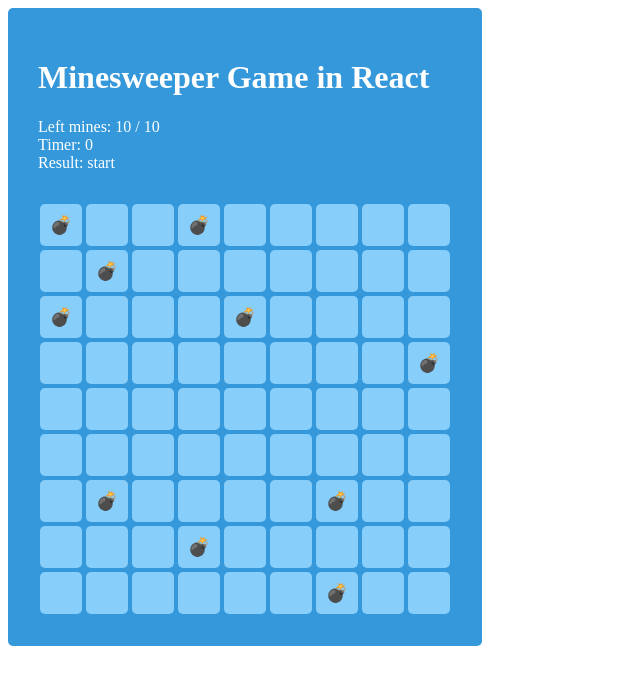
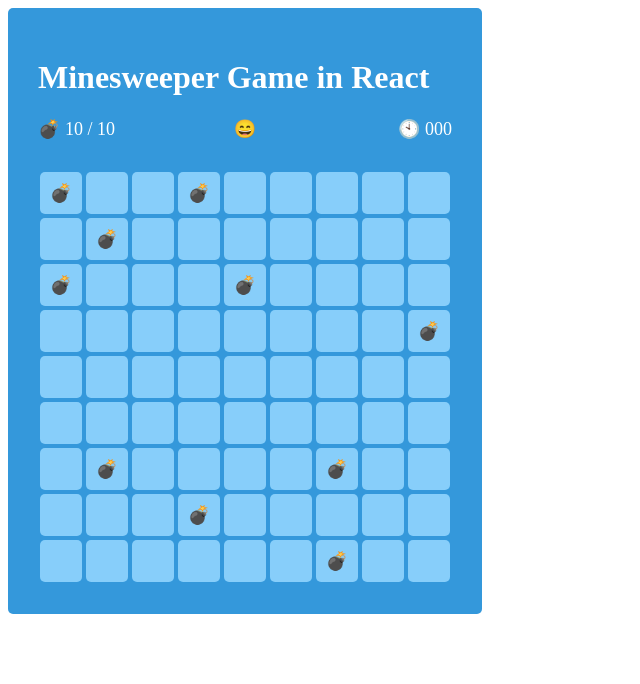
Before and after one commit to nbsp1221/react-minesweeper-game, a React app: page / in a window 1280 px wide. Both pictures are taken after a click on the button "Start". Shown: the top 684 px of the page, without its empty margins (0-640 px from the left). Built offline with nearby package versions, Linux system fonts and the light colour scheme.

Commit message:
Create `Status` component

```diff
--- a/src/components/index.js
+++ b/src/components/index.js
@@ -1,3 +1,4 @@
 export { default as Settings } from './settings/Settings';
+export { default as Status } from './status/Status';
 export { default as Board } from './board/Board';
 export { default as Cell } from './board/Cell';
--- /dev/null
+++ b/src/components/status/Status.jsx
@@ -0,0 +1,19 @@
+import React from 'react';
+import { Wrapper, Mine, ControlButton, Timer } from './StatusStyle';
+
+const Status = ({
+	leftMineCount,
+	mineCount,
+	resultEmoji,
+	elapsedTime
+}) => {
+	return (
+		<Wrapper>
+			<Mine>💣 {leftMineCount} / {mineCount}</Mine>
+			<ControlButton title="Restart">{resultEmoji}</ControlButton>
+			<Timer>🕙 {elapsedTime}</Timer>
+		</Wrapper>
+	);
+};
+
+export default Status;
--- /dev/null
+++ b/src/components/status/StatusStyle.jsx
@@ -0,0 +1,22 @@
+import styled from 'styled-components';
+
+export const Wrapper = styled.div`
+	display: flex;
+	font-size: 18px;
+	margin-top: 20px;
+`;
+
+export const Mine = styled.div`
+	flex: 1;
+	text-align: left;
+`;
+
+export const ControlButton = styled.div`
+	cursor: pointer;
+	text-align: center;
+`;
+
+export const Timer = styled.div`
+	flex: 1;
+	text-align: right;
+`;
--- a/src/containers/status/Status.jsx
+++ b/src/containers/status/Status.jsx
@@ -1,6 +1,7 @@
-import React, { useEffect } from 'react';
+import React, { useEffect, useCallback } from 'react';
 import { connect } from 'react-redux';
 import { updateElapsedTime } from '../../store/modules/control';
+import { Status } from '../../components';
 
 const StatusContainer = ({
 	gameState,
@@ -24,14 +25,26 @@ const StatusContainer = ({
 		};
 	}, [enableTimer]);
 
+	const getResultEmoji = useCallback((gameState) => {
+		switch (gameState) {
+			case 'win':
+				return '😎';
+			case 'lose':
+				return '😢';
+			default:
+				return '😄';
+		}
+	}, [gameState])
+
 	return (
 		<>
 			{gameState !== 'init' &&
-			<div>
-				<div>Left mines: {mineCount - flagCount} / {mineCount}</div>
-				<div>Timer: {elapsedTime}</div>
-				<div>Result: {gameState}</div>
-			</div>}
+			<Status
+				leftMineCount={mineCount - flagCount}
+				mineCount={mineCount}
+				resultEmoji={getResultEmoji(gameState)}
+				elapsedTime={elapsedTime.toString().padStart(3, '0')}
+			/>}
 		</>
 	);
 };
```
